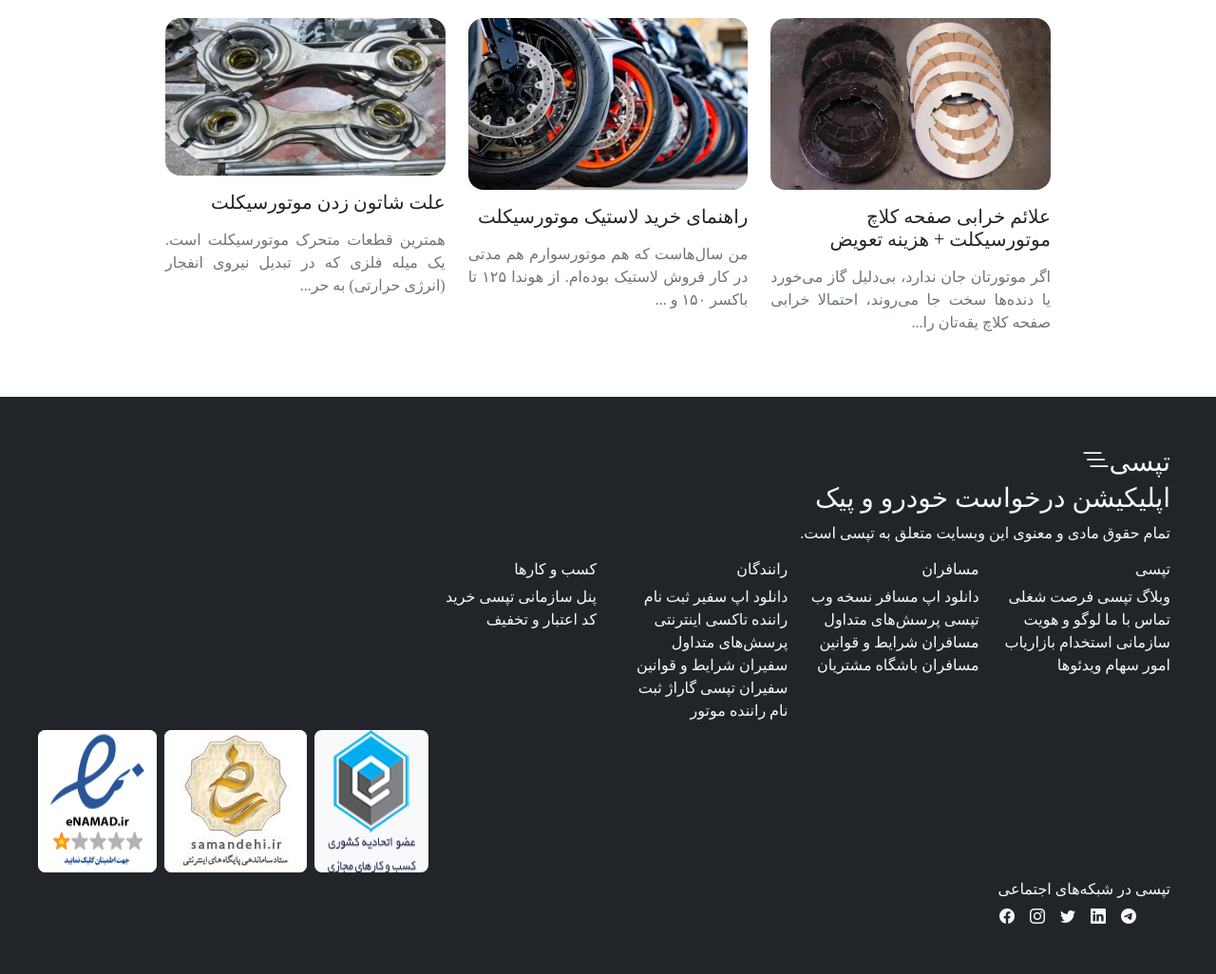
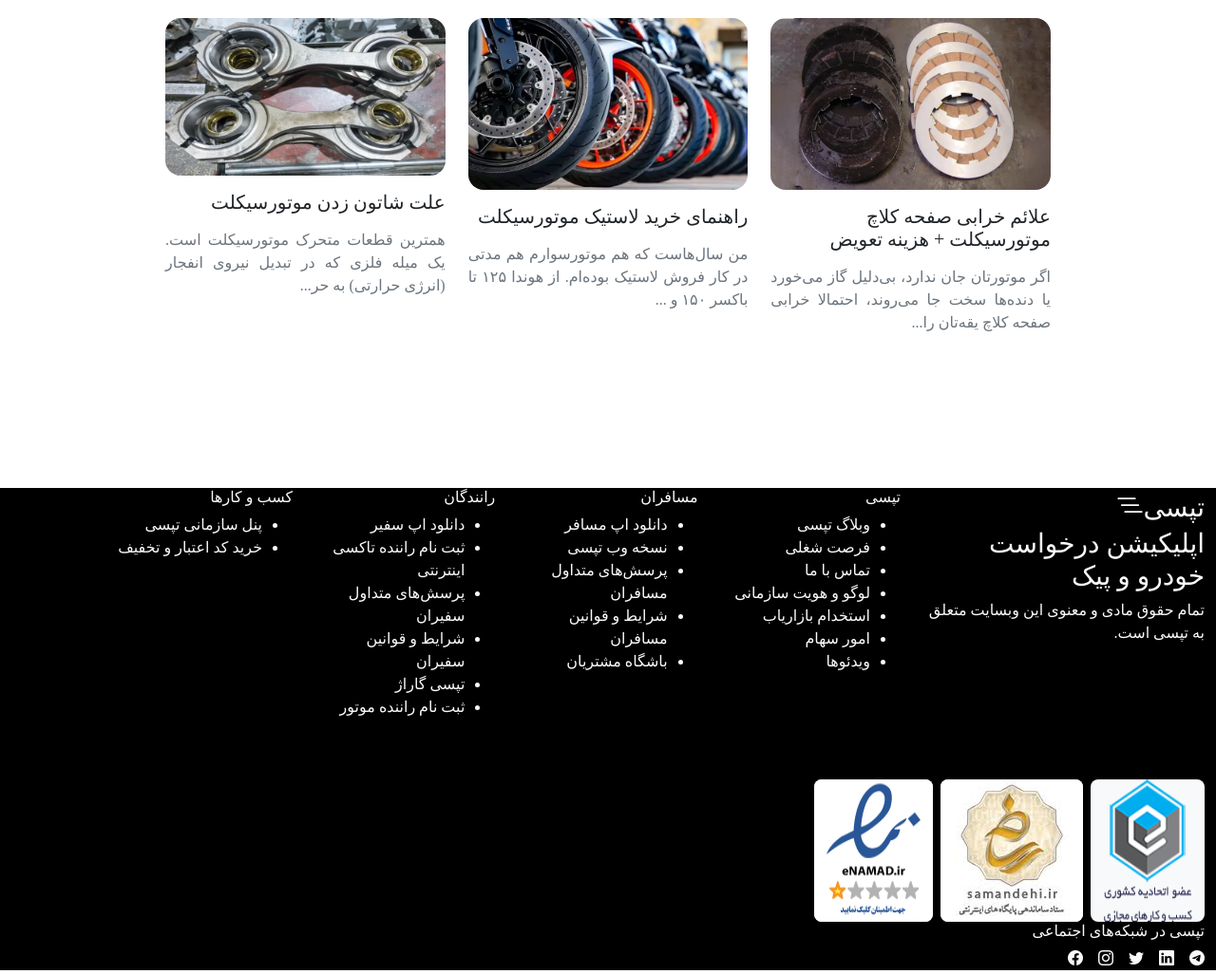
Before and after one commit to modaresLeili/modaresleili.github.io, a plain HTML site: page index.html in a window 1280 px wide. Shown: the part 2712-3738 px from the top of the page at 95% size. Drawn offline with nearby package versions, Linux system fonts and the light colour scheme; a web font is replaced by a local one.

Commit message:
LeiliP2-010

```diff
--- a/css/main.css
+++ b/css/main.css
@@ -36,6 +36,8 @@
 
 body {
   font-family: 'VazirmatnB';
+  /*   overflow-x: hidden;
+ */
 }
 
 .navbar,
@@ -129,6 +131,10 @@ body {
 .blog img {
   width: 100%;
 }
+/*
+.footer {
+  height: 800px;
+} */
 
 @media (max-width: 768px) {
 
--- a/index.html
+++ b/index.html
@@ -439,7 +439,7 @@
 
   <!-- blog -->
   <h2 class="title">تازه‌ترین وبلاگ‌های تپسی</h2>
-  <div class="container-fluid">
+  <div class="container-fluid mb-5 pb-5">
     <div class="row blog ">
       <div class="col-12 col-md-4 post">
         <img src="images/blog1.webp" alt="blogimage" class="img-fluid rounded-4 my-3 text-center">
@@ -465,9 +465,9 @@
   <!-- *************************** -->
   <!-- footer -->
 
-  <div class="container-fluid footer bg-dark text-light p-5">
-    <div class="row ">
-      <div class="co1-3">
+  <div class="container-fluid footer bg-black text-light ">
+    <div class="row pb-5">
+      <div class="col-3">
         <a class="navbar-brand fs-3" href="#">تپسی<i class="bi bi-list-nested"></i></a>
         <h3>اپلیکیشن درخواست خودرو و پیک</h3>
         <p class="copy-right">تمام حقوق مادی و معنوی این وبسایت متعلق به تپسی است. </p>
@@ -475,47 +475,65 @@
 
       <div class="col-2">
         <h6>تپسی</h6>
-        <a>وبلاگ تپسی</a>
-        <a>فرصت شغلی</a>
-        <a>تماس با ما</a>
-        <a>لوگو و هویت سازمانی</a>
-        <a>استخدام بازاریاب</a>
-        <a>امور سهام</a>
-        <a>ویدئوها</a>
+        <ul>
+          <li>وبلاگ تپسی</li>
+          <li>فرصت شغلی</li>
+          <li>تماس با ما</li>
+          <li>لوگو و هویت سازمانی</li>
+          <li>استخدام بازاریاب</li>
+          <li>امور سهام</li>
+          <li>ویدئوها</li>
+        </ul>
       </div>
 
       <div class="col-2">
         <h6>مسافران</h6>
-        <a>دانلود اپ مسافر</a>
-        <a>نسخه وب تپسی</a>
-        <a>پرسش‌های متداول مسافران</a>
-        <a>شرایط و قوانین مسافران</a>
-        <a>باشگاه مشتریان</a>
+        <ul>
+          <li>دانلود اپ مسافر</li>
+          <li>نسخه وب تپسی</li>
+          <li>پرسش‌های متداول مسافران</li>
+          <li>شرایط و قوانین مسافران</li>
+          <li>باشگاه مشتریان</li>
+        </ul>
       </div>
 
       <div class="col-2">
         <h6>رانندگان</h6>
-        <a>دانلود اپ سفیر</a>
-        <a>ثبت نام راننده تاکسی اینترنتی</a>
-        <a>پرسش‌های متداول سفیران</a>
-        <a>شرایط و قوانین سفیران</a>
-        <a>تپسی گاراژ</a>
-        <a>ثبت نام راننده موتور</a>
+        <ul>
+          <li>دانلود اپ سفیر</li>
+          <li>ثبت نام راننده تاکسی اینترنتی</li>
+          <li>پرسش‌های متداول سفیران</li>
+          <li>شرایط و قوانین سفیران</li>
+          <li>تپسی گاراژ</li>
+          <li>ثبت نام راننده موتور</li>
+        </ul>
       </div>
 
-      <div class="col-2">
+      <div class="col-3">
         <h6>کسب و کارها</h6>
-        <a>پنل سازمانی تپسی</a>
-        <a>خرید کد اعتبار و تخفیف</a>
+        <ul>
+          <li>پنل سازمانی تپسی</li>
+          <li>خرید کد اعتبار و تخفیف</li>
+        </ul>
       </div>
 
     </div>
 
     <div class="row bottom  ">
-      <div class="d-flex flex-row justify-content-between justify-content-md-start justify-content-xl-end m-2 gap-2">
-        <img src="images/etehadiye.png" alt="img01" class="bg-light rounded-3">
-        <img src="images/samandehi.jpg" alt="img02" class="bg-light rounded-3">
-        <img src="images/enamad.png" alt="img03" class="bg-light rounded-3">
+      <div class="col-6 d-none d-md-block d-lg-none d-flex flex-row justify-content-md-end ">
+
+        <h6>کسب و کارها</h6>
+        <ul>
+          <li>پنل سازمانی تپسی</li>
+          <li>خرید کد اعتبار و تخفیف</li>
+        </ul>
+      </div>
+
+      <div
+        class="col-12 col-md-6 d-flex flex-row justify-content-between justify-content-md-end justify-content-lg-start gap-2">
+        <img src="images/etehadiye.png" alt="img01" class="img-fluid bg-light rounded-3">
+        <img src="images/samandehi.jpg" alt="img02" class="img-fluid bg-light rounded-3">
+        <img src="images/enamad.png" alt="img03" class="img-fluid bg-light rounded-3">
       </div>
     </div>
 
@@ -523,7 +541,7 @@
       <h6 class="d-md-none">تمام حقوق مادی و معنوی این وبسایت متعلق به تپسی است.
       </h6>
       <h6 class="d-none d-md-block">تپسی در شبکه‌های اجتماعی </h6>
-      <div class="d-flex justify-content-between justify-content-md-start  px-5 gap-3">
+      <div class="d-flex justify-content-between justify-content-md-start gap-3">
         <div><i class="bi bi-telegram"></i></div>
         <div><i class="bi bi-linkedin"></i></div>
         <div><i class="bi bi-twitter"></i></div>
```
